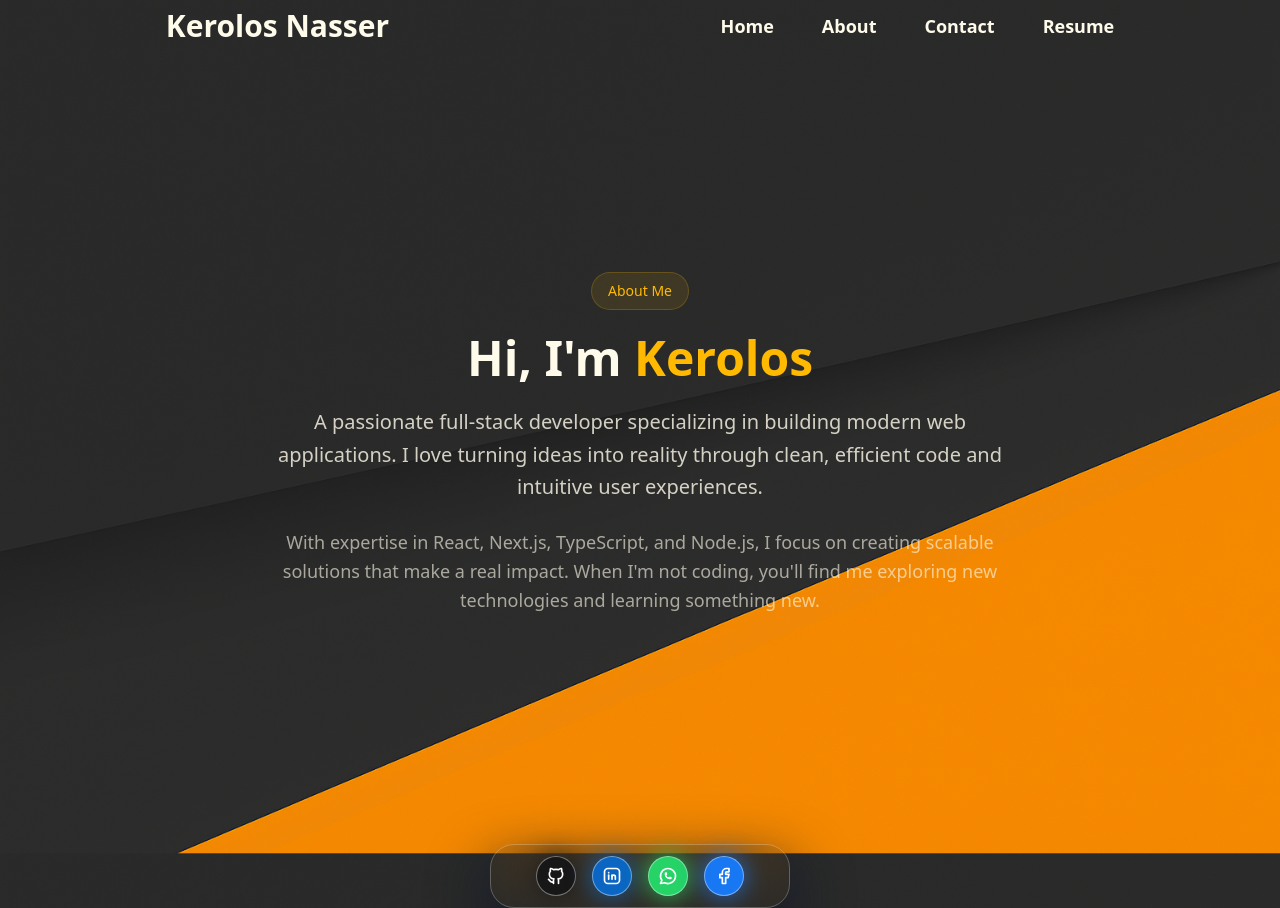
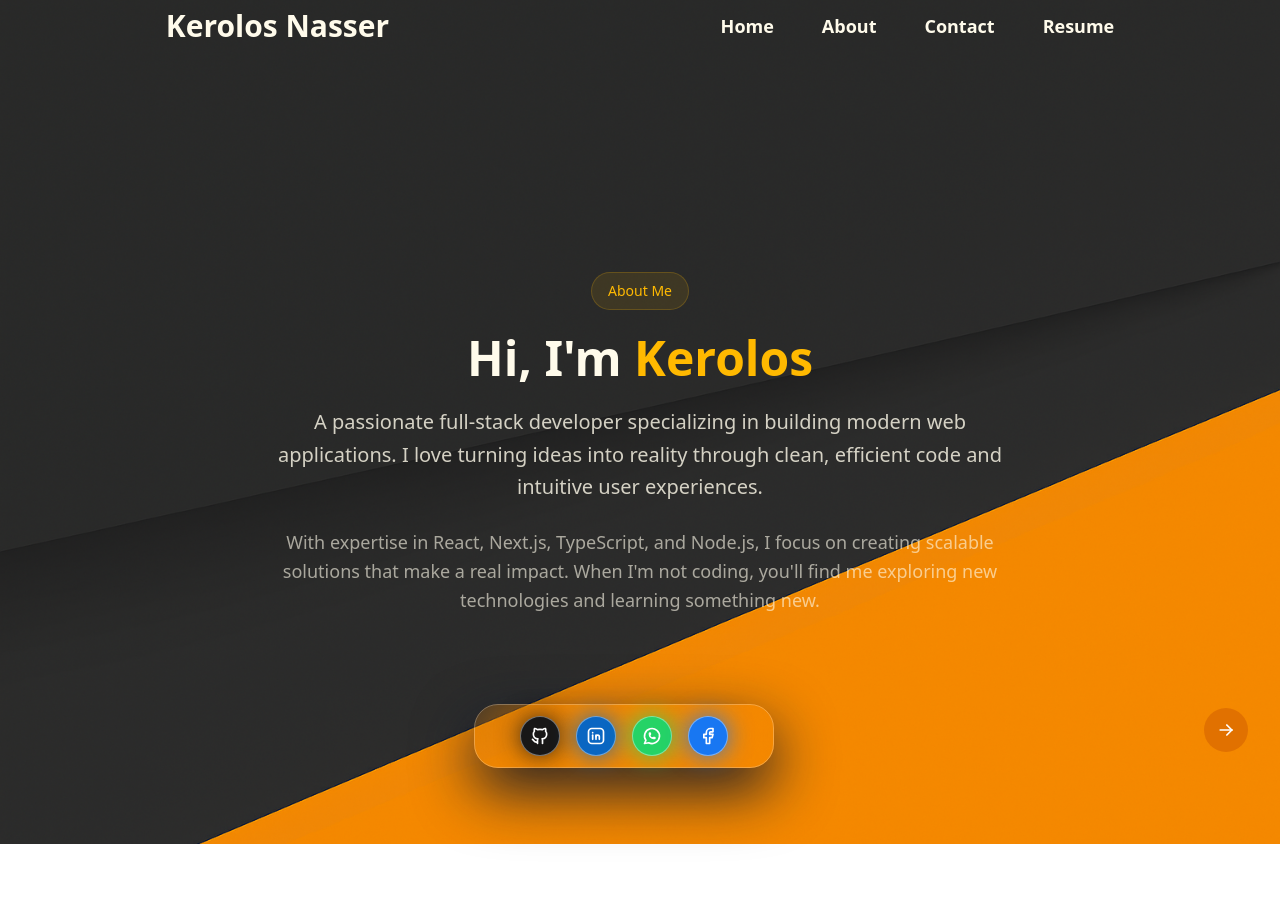
Before and after one commit to KerelosNasser/portfolio-v3, a Next.js app: page /about in a window 1280 px wide. After the commit the page ends 844 px from the top, so only its background shows below. Built offline with nearby package versions, Linux system fonts and the light colour scheme.

Commit message:
feat: Implement a multi-slide portfolio structure with dynamic slide rendering and navigation.

```diff
--- a/app/layout.tsx
+++ b/app/layout.tsx
@@ -4,6 +4,7 @@ import "./globals.css";
 import Navbar from "@/components/Navbar";
 import { FloatingDock } from "@/components/ui/floating-dock";
 import { SlideshowProvider } from "@/lib/slideshow";
+import SlideNavigation from "@/components/slides/slideNavigationOverlay";
 
 const geistSans = Geist({
   variable: "--font-geist-sans",
@@ -33,8 +34,11 @@ export default function RootLayout({
         <Navbar />
             <SlideshowProvider interval={3500} slideCount={5}>
         {children}
+        <SlideNavigation/>
             </SlideshowProvider>
+            <div className="fixed bottom-8 right-8 z-40 sm:bottom-8 sm:left-0 ">
         <FloatingDock />
+        </div>
       </body>
     </html>
   );
--- a/app/page.tsx
+++ b/app/page.tsx
@@ -3,17 +3,22 @@ import { useSlideshow } from "@/lib/slideshow";
 import { slideComponents } from "@/components/slides";
 
 function Home() {
-  const { index} = useSlideshow();
+  const { index } = useSlideshow();
 
   // Get current slide component
-  const SlideComponent = slideComponents[index % slideComponents.length];
+  const currentSlideIndex = index % slideComponents.length;
+  const SlideComponent = slideComponents[currentSlideIndex];
+
+  if (!SlideComponent) {
+    console.error("SlideComponent is undefined at index:", currentSlideIndex);
+    console.log("slideComponents array:", slideComponents);
+    return <div>Error loading slide</div>;
+  }
 
   return (
     <section>
       <div className="flex mx-auto ml-12">
-        <div
-          className="flex flex-col gap-4 justify-center sm:mt-0 items-start text-amber-50"
-        >
+        <div className="flex flex-col gap-4 justify-center sm:mt-0 items-start text-amber-50">
           <SlideComponent />
         </div>
       </div>
--- /dev/null
+++ b/components/slides/Slide1.tsx
@@ -0,0 +1,8 @@
+//Skills Section
+import React from "react";
+
+function Slide1() {
+  return <div>Skills</div>;
+}
+
+export default Slide1;
--- /dev/null
+++ b/components/slides/Slide2.tsx
@@ -0,0 +1,8 @@
+//projects
+import React from "react";
+
+function Slide2() {
+  return <div>Skills</div>;
+}
+
+export default Slide2;
--- /dev/null
+++ b/components/slides/Slide3.tsx
@@ -0,0 +1,8 @@
+//Certifications section
+import React from "react";
+
+function Slide3() {
+  return <div></div>;
+}
+
+export default Slide3;
--- /dev/null
+++ b/components/slides/Slide4.tsx
@@ -0,0 +1,8 @@
+//Interests
+import React from "react";
+
+function Slide4() {
+  return <div></div>;
+}
+
+export default Slide4;
--- a/components/slides/index.ts
+++ b/components/slides/index.ts
@@ -1,3 +1,7 @@
-import Slide0 from "./slide0";
+import Slide0 from "./Slide0";
+import Slide1 from "./Slide1";
+import Slide2 from "./Slide2";
+import Slide3 from "./Slide3";
+import Slide4 from "./Slide4";
 
-export const   slideComponents = [Slide0];
+export const slideComponents = [Slide0, Slide1, Slide2, Slide3, Slide4];
--- a/components/slides/slide0.tsx
+++ b/components/slides/slide0.tsx
@@ -1,3 +1,4 @@
+//Hero Section
 "use client";
 import Image from "next/image";
 import { TypewriterEffect } from "@/components/ui/typewriter-effect";
--- /dev/null
+++ b/components/slides/slideNavigationOverlay.tsx
@@ -0,0 +1,52 @@
+"use client";
+import React from "react";
+import { useSlideshow } from "@/lib/slideshow";
+import { IconArrowLeft, IconArrowRight } from "@tabler/icons-react";
+import { motion } from "framer-motion";
+
+export default function SlideNavigation() {
+  const { index, next, prev } = useSlideshow();
+
+  const isFirst = index % 1000 === 0; // or (index % slideCount === 0) if you pass slideCount somewhere
+
+  return (
+    <>
+      {/* FIRST SLIDE: single next button in custom position */}
+      {isFirst ? (
+        <motion.button
+          onClick={next}
+          whileHover={{ scale: 1.05 }}
+          whileTap={{ scale: 0.95 }}
+          aria-label="Next slide"
+          className="fixed z-50 p-3 rounded-full bg-amber-600 hover:bg-amber-500 text-white
+                     right-8 bottom-12 /* customize these to place the button where you want */"
+        >
+          <IconArrowRight size={20} />
+        </motion.button>
+      ) : (
+        /* OTHER SLIDES: left + right side overlay navigation */
+        <>
+          <motion.button
+            onClick={prev}
+            whileHover={{ scale: 1.05 }}
+            whileTap={{ scale: 0.95 }}
+            aria-label="Previous slide"
+            className="fixed left-6 top-1/2 -translate-y-1/2 z-50 p-3 rounded-full bg-amber-600 hover:bg-amber-500 text-white"
+          >
+            <IconArrowLeft size={24} />
+          </motion.button>
+
+          <motion.button
+            onClick={next}
+            whileHover={{ scale: 1.05 }}
+            whileTap={{ scale: 0.95 }}
+            aria-label="Next slide"
+            className="fixed right-6 top-1/2 -translate-y-1/2 z-50 p-3 rounded-full bg-amber-600 hover:bg-amber-500 text-white"
+          >
+            <IconArrowRight size={24} />
+          </motion.button>
+        </>
+      )}
+    </>
+  );
+}
```
